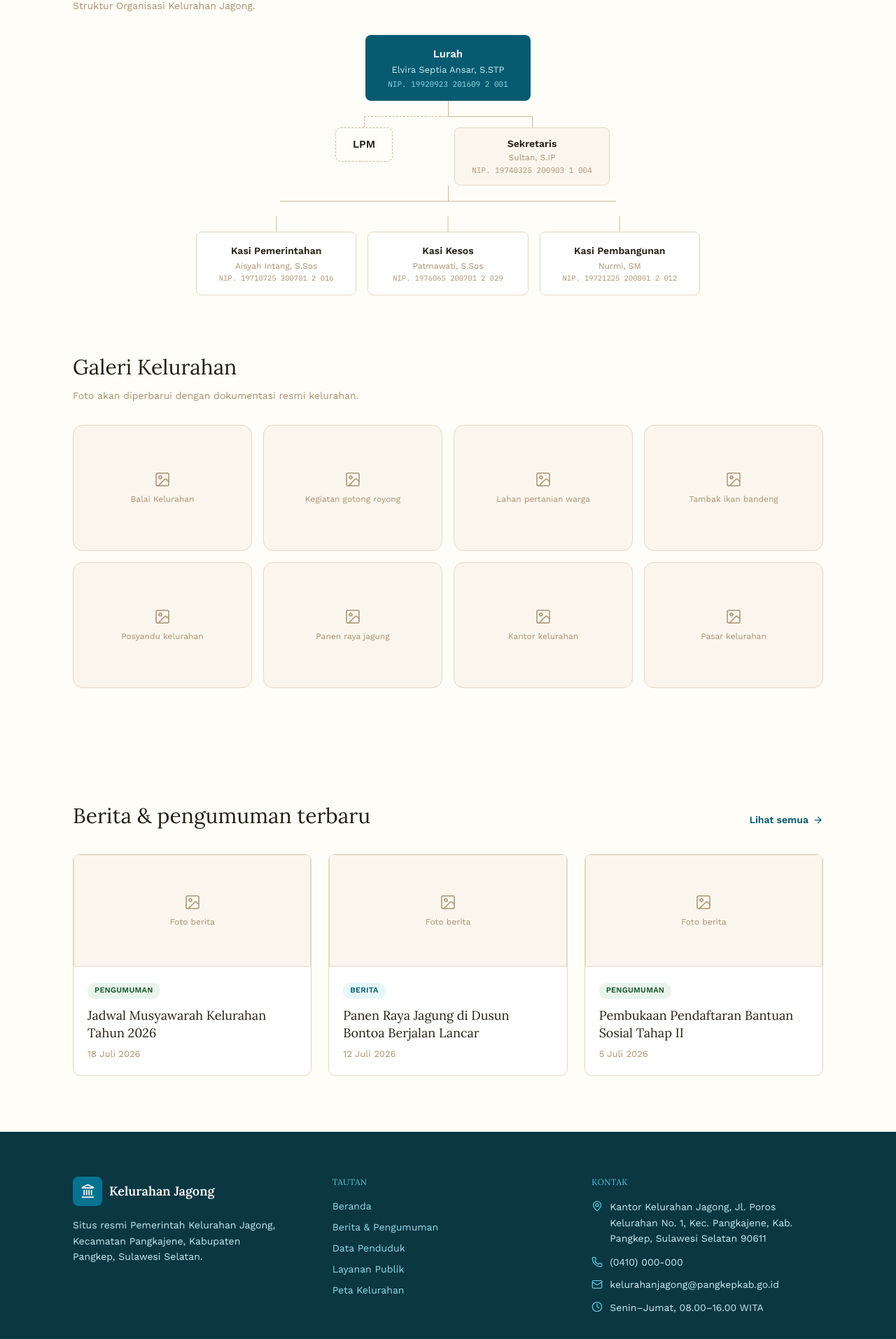
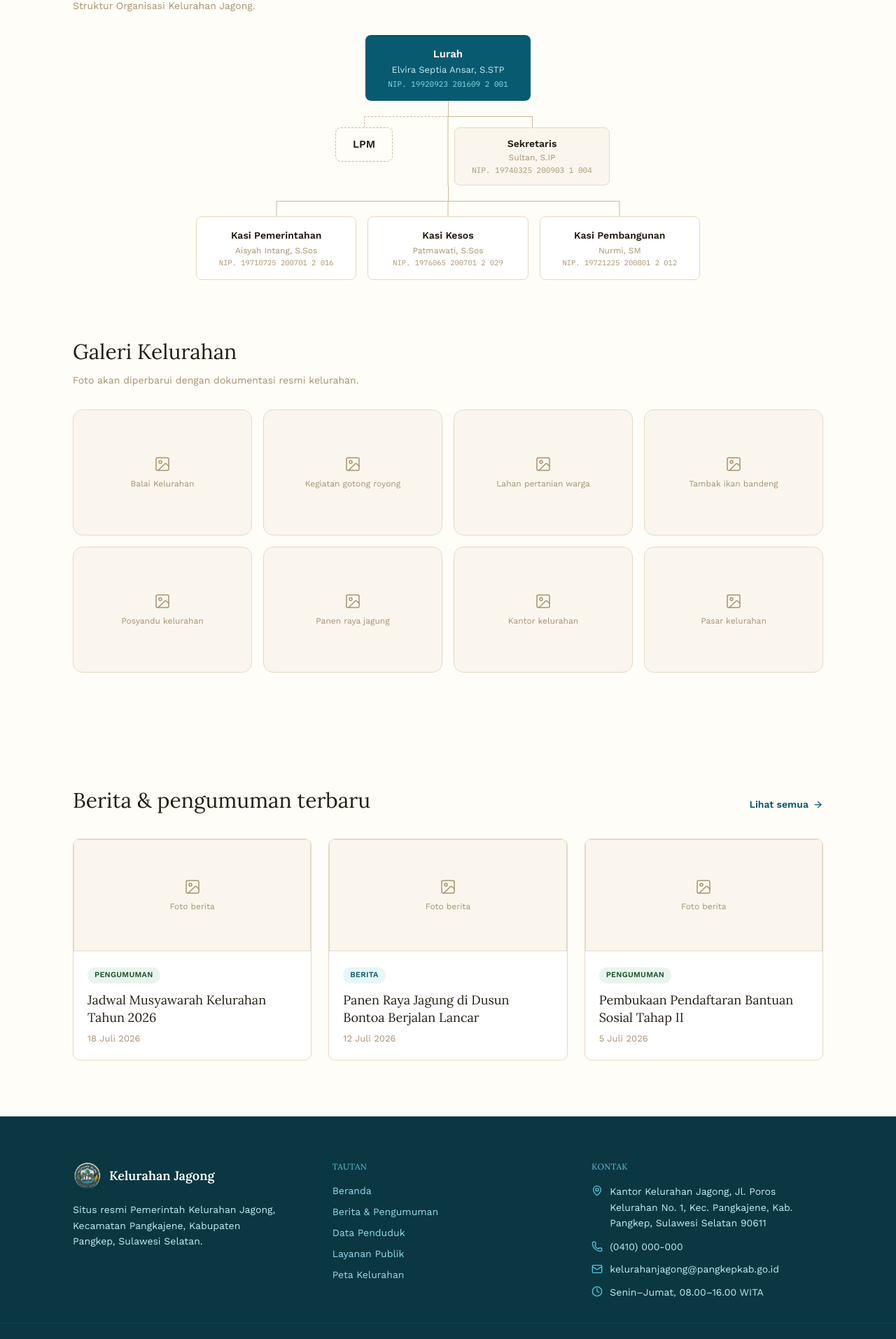
Before and after one commit to Nark818/website-jagong, a Next.js app: page / in a window 1280 px wide. Shown: the part 2955-4868 px from the top of the page at 70% size. Built offline with nearby package versions, Linux system fonts and the light colour scheme.

Commit message:
feat: update footer to use logo image and improve layout

```diff
--- a/src/app/(site)/page.tsx
+++ b/src/app/(site)/page.tsx
@@ -369,6 +369,7 @@ export default function Home() {
           <div className="relative hidden w-full max-w-[480px] sm:block">
             <div className="absolute top-0 left-1/4 w-1/4 border-t border-dashed border-border-strong" />
             <div className="absolute top-0 right-1/4 w-1/4 border-t border-border-strong" />
+            <div className="absolute top-0 bottom-0 left-1/2 w-px -translate-x-1/2 bg-border-strong" />
             <div className="grid grid-cols-2">
               <div className="flex flex-col items-center">
                 <div className="h-4 w-0 border-l border-dashed border-border-strong" />
@@ -398,8 +399,8 @@ export default function Home() {
           <div className="h-[22px] w-px bg-border-strong" />
 
           {/* Kasi row */}
-          <div className="relative w-full max-w-[720px] pt-0 sm:pt-[22px]">
-            <div className="absolute top-0 left-[16.6%] right-[16.6%] hidden border-t border-border-strong sm:block" />
+          <div className="relative w-full max-w-[720px]">
+            <div className="absolute top-0 left-[calc((100%-2rem)/6)] right-[calc((100%-2rem)/6)] hidden border-t border-border-strong sm:block" />
             <div className="flex flex-col items-center gap-4 sm:flex-row sm:justify-center">
               {KASI_LIST.map((kasi) => (
                 <div
--- a/src/components/site/footer.tsx
+++ b/src/components/site/footer.tsx
@@ -1,5 +1,6 @@
 import Link from "next/link";
-import { Landmark, MapPin, Phone, Mail, Clock } from "lucide-react";
+import Image from "next/image";
+import { MapPin, Phone, Mail, Clock } from "lucide-react";
 
 const LINKS = [
   { href: "/", label: "Beranda" },
@@ -15,10 +16,13 @@ export function Footer() {
       <div className="mx-auto grid max-w-[1120px] grid-cols-[repeat(auto-fit,minmax(220px,1fr))] gap-10 px-6 py-16 pb-8">
         <div>
           <div className="mb-4 flex items-center gap-2.5">
-            {/* TODO: replace with uploads/Logo_Kel_Jagong-removebg-preview.png once the asset is added to public/images */}
-            <span className="flex size-[42px] items-center justify-center rounded-md bg-ocean-600">
-              <Landmark className="size-[21px] text-white" />
-            </span>
+            <Image
+              src="/images/Logo/Logo_Kelurahan_Jagong.png"
+              alt="Lambang Kelurahan Jagong"
+              width={42}
+              height={42}
+              className="size-[42px] rounded-md object-contain"
+            />
             <span className="font-display text-lg font-semibold text-white">
               Kelurahan Jagong
             </span>
```
